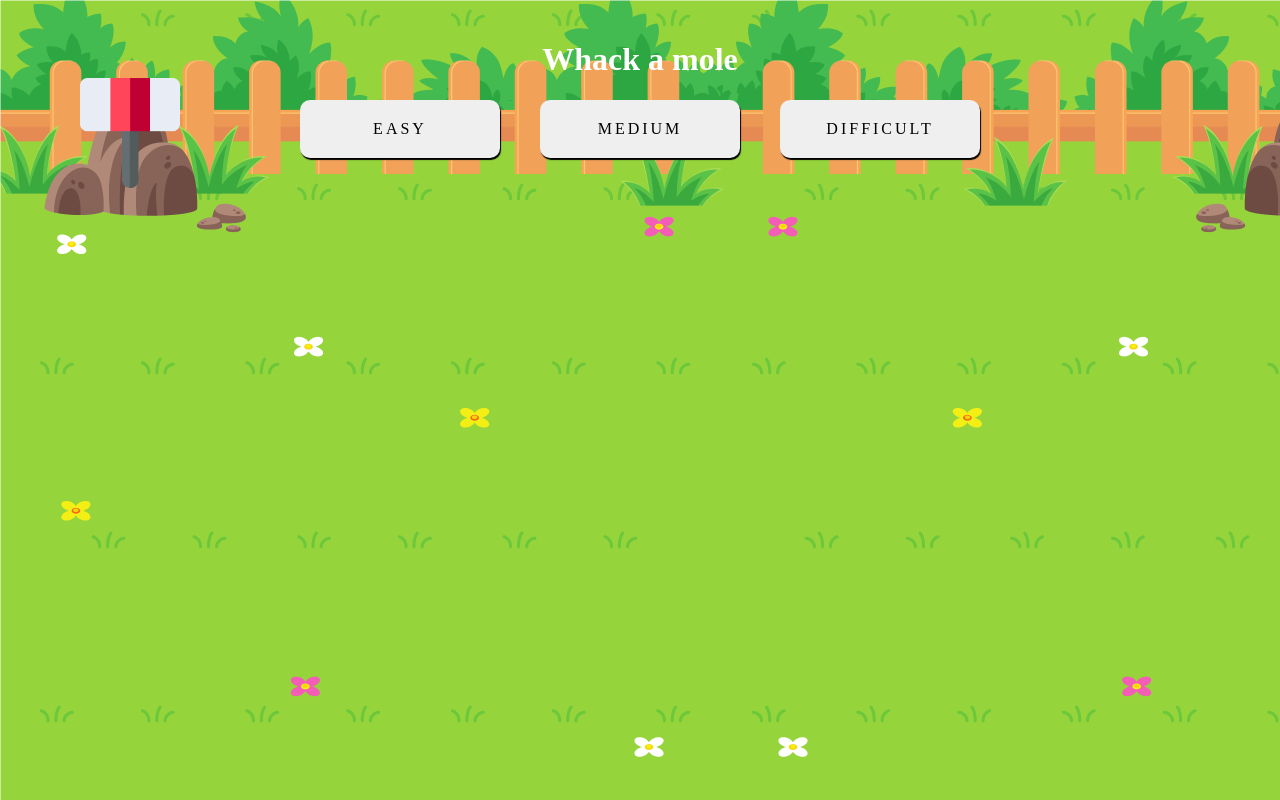
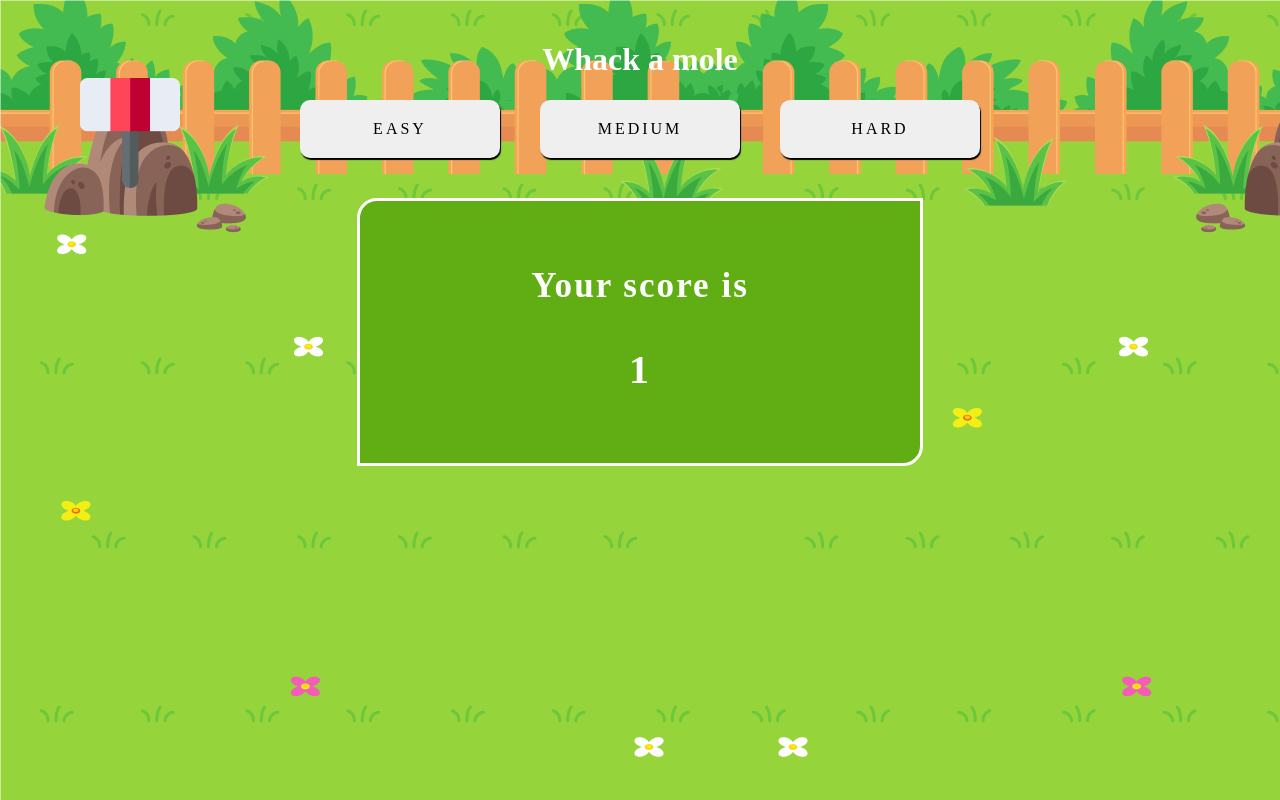
Before and after one commit to yui9667/whack-a-mole, a plain HTML site: page index.html in a window 1280 px wide. Drawn offline with Linux system fonts and the light colour scheme.

Commit message:
Fixed the result container

```diff
--- a/index.html
+++ b/index.html
@@ -13,7 +13,7 @@
       <div class="difficult-btn-container">
         <button class="easy-btn">EASY</button>
         <button class="medium-btn">MEDIUM</button>
-        <button class="difficult-btn">DIFFICULT</button>
+        <button class="difficult-btn">HARD</button>
       </div>
       <div class="time-container">
         <h2 class="timeTitle">Time:</h2>
--- a/script.js
+++ b/script.js
@@ -42,6 +42,7 @@ function addEl() {
   board.style.display = "flex";
   timeContainer.style.display = "flex";
   scoreContainer.style.display = "flex";
+  resultContainer.style.display = "none";
 }
 /* Choose difficulty and changing time and mole speed */
 function chooseTime() {
--- a/styles/style.css
+++ b/styles/style.css
@@ -124,16 +124,18 @@ h1 {
   box-shadow: none;
 }
 .result-container {
-  display: none;
   width: 100%;
-  max-width: 300px;
+  max-width: 500px;
   padding: 30px;
   letter-spacing: 2px;
   margin: auto;
-  background-color: #fff;
-  color: #000;
+  border-radius: 20px 0px;
+  background-color: #61ae14;
+  color: #fff;
+  font-size: 30px;
+  border: #fff solid 3px;
 }
 .result {
-  font-size: 30px;
+  font-size: 40px;
   letter-spacing: 2px;
 }
```
